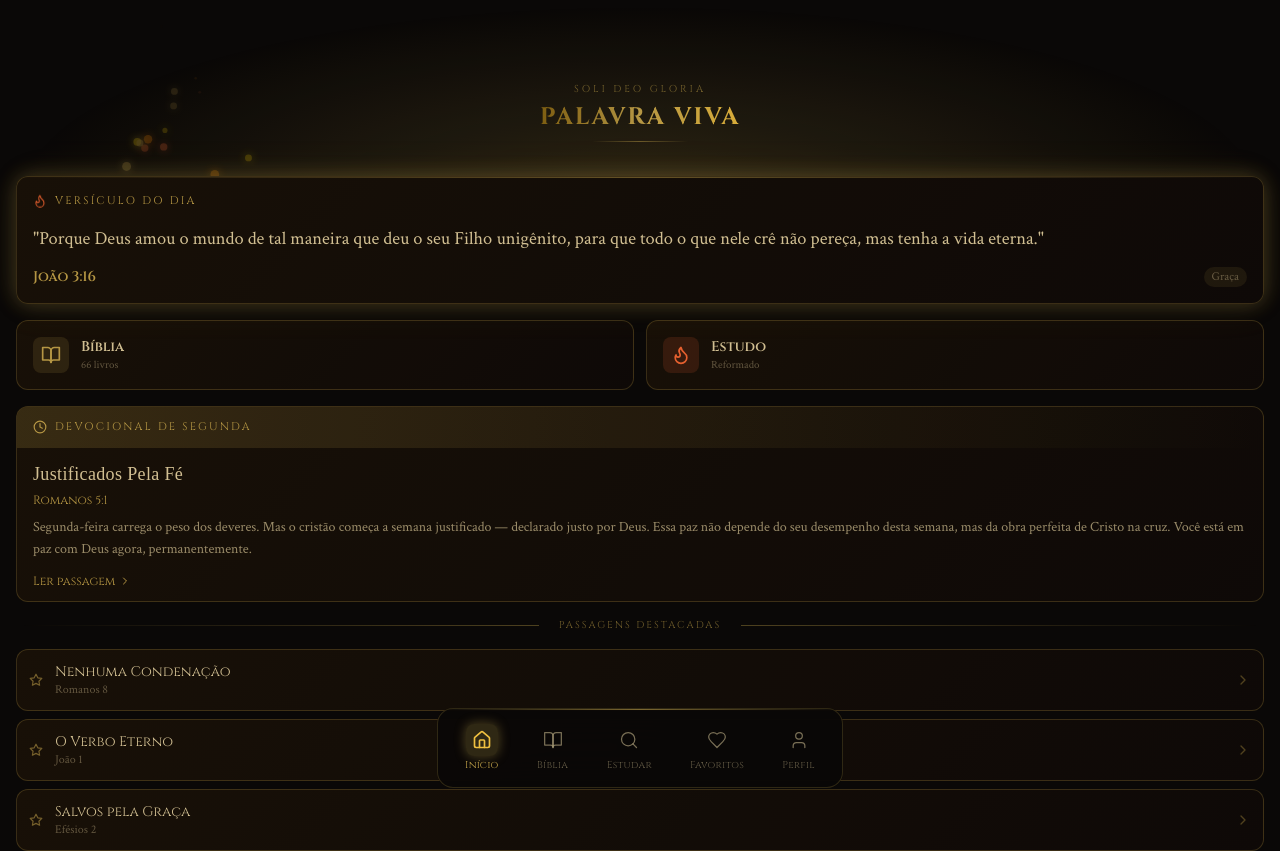
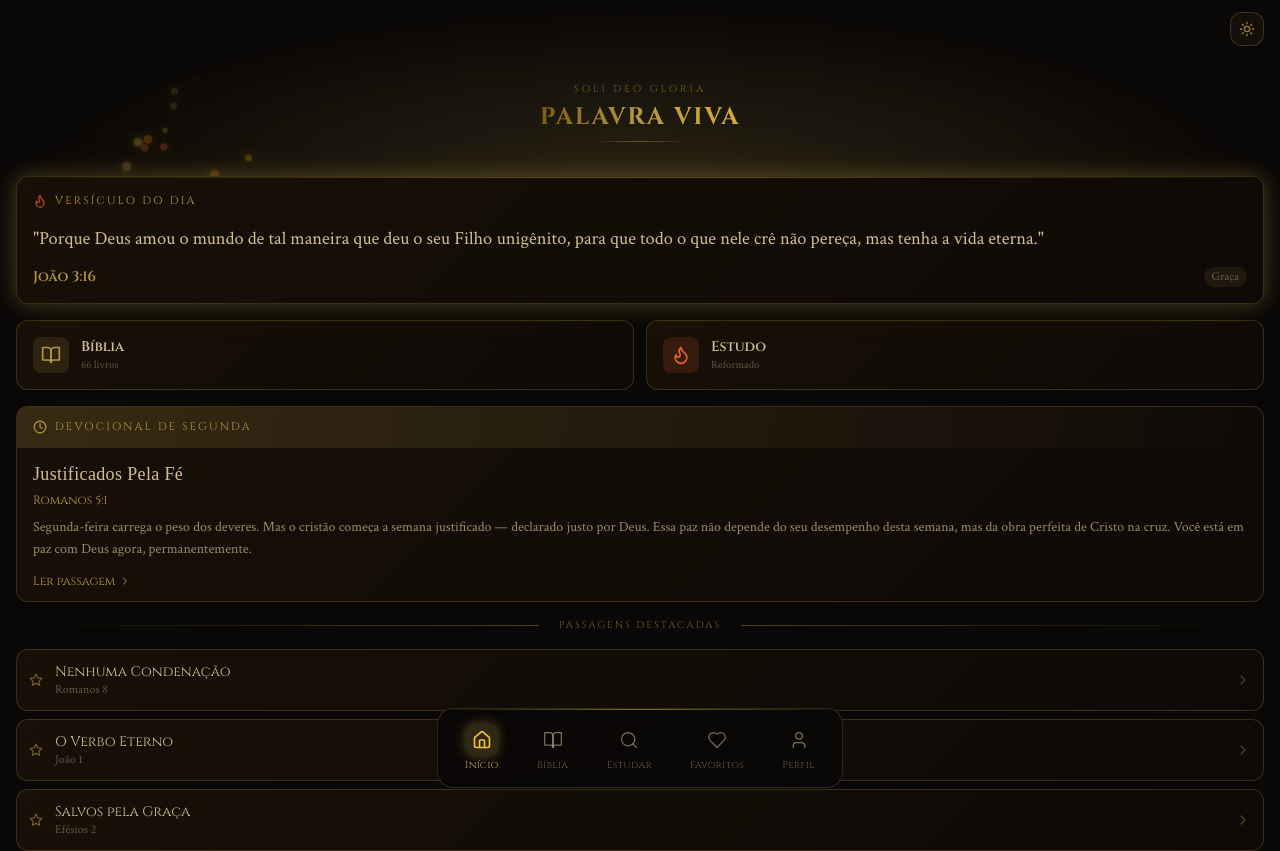
Before and after one commit to lisboafk/B-blia-, a Next.js app: page / in a window 1280 px wide. Shown: the top 851 px of the page. Built offline with nearby package versions, Linux system fonts and the light colour scheme; a web font is replaced by a local one.

Commit message:
feat: botão de tema fixo no topo direito de todas as páginas
Move toggle sol/lua para posição fixed top-right visível em todo o app,
em vez de escondido na página de Perfil.

https://claude.ai/code/session_01JaRMiRdHaVFjZoHMgWtcEv

```diff
--- a/app/layout.tsx
+++ b/app/layout.tsx
@@ -2,6 +2,7 @@ import type { Metadata, Viewport } from 'next'
 import './globals.css'
 import PwaRegister from '@/components/PwaRegister'
 import { ThemeProvider } from '@/components/ThemeProvider'
+import ThemeToggle from '@/components/ThemeToggle'
 
 export const metadata: Metadata = {
   title: 'Bíblia Sagrada Reformada',
@@ -46,6 +47,7 @@ export default function RootLayout({ children }: { children: React.ReactNode })
       <body className="bg-obsidian text-parchment antialiased">
         <ThemeProvider>
           <PwaRegister />
+          <ThemeToggle />
           <div className="relative min-h-screen">
             {children}
           </div>
--- /dev/null
+++ b/components/ThemeToggle.tsx
@@ -0,0 +1,19 @@
+'use client'
+import { Sun, Moon } from 'lucide-react'
+import { useTheme } from './ThemeProvider'
+
+export default function ThemeToggle() {
+  const { theme, toggle } = useTheme()
+  return (
+    <button
+      onClick={toggle}
+      className="fixed top-3 right-4 z-50 p-2 rounded-xl bg-obsidian-light border border-gold/25 active:scale-90 transition-transform"
+      title={theme === 'dark' ? 'Modo Pergaminho' : 'Modo Escuro'}
+    >
+      {theme === 'dark'
+        ? <Sun size={16} className="text-gold/70" />
+        : <Moon size={16} className="text-gold/70" />
+      }
+    </button>
+  )
+}
```
